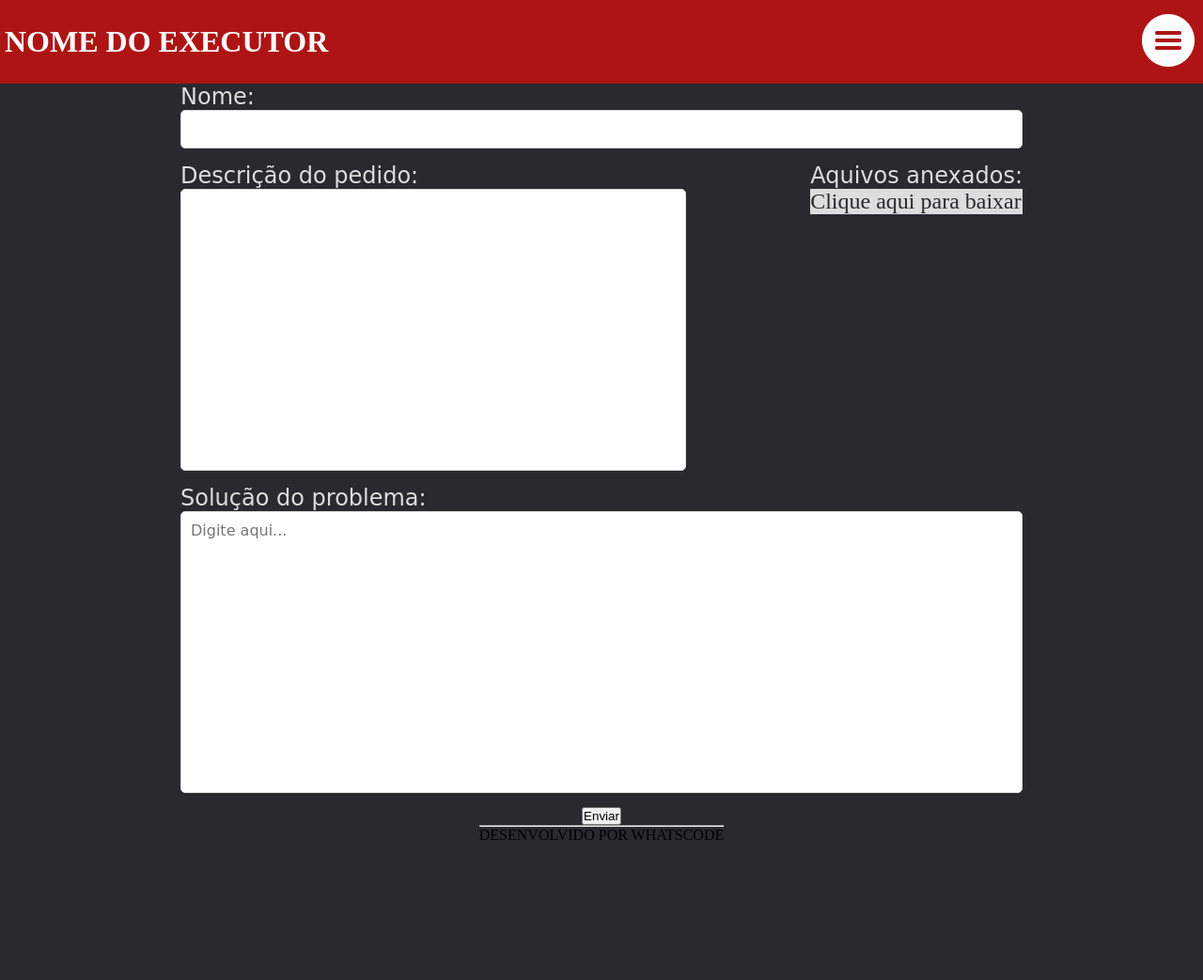
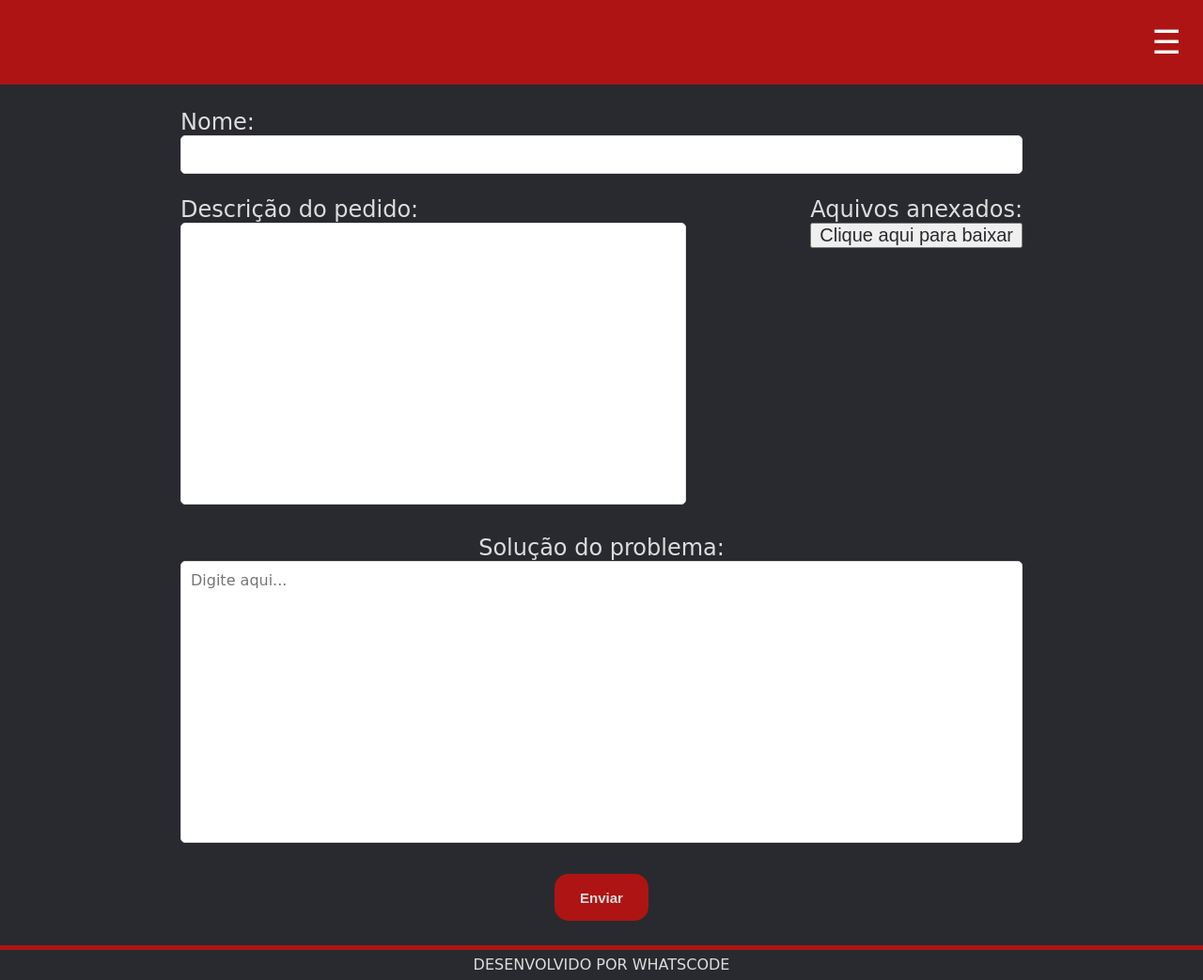
Before and after one commit to whatscodeg3/API-DSM-ServiceDesk, a Flask app: template src/templates/resposta-executor.html in a window 1280 px wide. Shown: the whole page at 94% size. Before the commit the page ends 894 px from the top, so only its background shows below. Run offline with Flask 2, Linux system fonts and the light colour scheme; the template is opened without the code that fills it, so the values that code supplies are empty; some web fonts are replaced.

Commit message:
Alinhei as divs do footer, fiz o css do footer e mudei o header

```diff
--- a/src/static/css/resposta-executor.css
+++ b/src/static/css/resposta-executor.css
@@ -12,62 +12,85 @@
     flex-direction: column;
     font-size:100%;
     background: #292A2F;
-    overflow: hidden
 }
 
-.topo{
-    display:flex;
-    flex-direction: row;
+header{
+    display: flex;
     align-items: center;
-    justify-content: space-between;
-    padding: 0px 5px;
+    justify-content: flex-end;
+    background-color: #ae1414;
     width: 100%;
-    height: 89px;
-    background: #AE1414;
+    height: 90px;
+    padding: 0% 1.8%;
+    font-family: 'coolvetica', cursive;
 }
 
-.topo-texto {
-    color: white
+/*NAV BAR */
+
+.sidenav {
+    height: 100%;
+    width: 0;
+    position: fixed;
+    z-index: 1;
+    top: 0;
+    right: 0;
+    background-color: #fff;
+    overflow-x: hidden;
+    transition: 0.5s;
+    padding-top: 60px;
   }
 
-.topo-botao{
-    position: relative;
-    display: inline-block;
+  .sidenav a {
+    padding: 8px 8px 8px 32px;
+    text-decoration: none;
+    font-size: 25px;
+    color: black;
+    display: block;
+    transition: 0.1s;
   }
 
-.topo-botao-menu{
-    background-color: transparent;
-    border: none;
-    cursor: pointer;
-}
-.topo-menu-expandido{
-    display: none;
-    position: absolute;
-    right: 0;
-    min-width: 160px;
-    z-index: 1;
-    border-radius: 5%;
-  }
-  .topo-menu-expandido a{
-    color: black;
-    padding: 12px 16px;
-    text-decoration: none;
-    display: block;
-    border-radius: 7%;
+  .sidenav a:hover {
+    color: #666666;
   }
 
-  .topo-menu-expandido a:hover {
-      background-color: #868686;
-  }
-  .topo-botao:hover .topo-menu-expandido {
-    display: block;
+  .sidenav .closebtn {
+    position: absolute;
+    top: 0;
+    right: 25px;
+    font-size: 36px;
+    margin-left: 50px;
   }
 
-  .topo-botao:hover .topo-menu-expandido {
-    background-color: #ffffff;
+  .icon_nav_style{
+      font-size: 35px;
+      cursor: pointer;
+      color: #fff;
+
   }
 
+  #hr_black{
+      color: black;
+  }
+
+
+  @media screen and (max-height: 450px) {
+    .sidenav {padding-top: 15px;}
+    .sidenav a {font-size: 18px;}
+  }
+
+  /* FIM DA NAVBAR*/
+
+
+
 .titulo {
+    font-size: 150%;
+    font-family: 'coolvetica', cursive;
+    color:#DDD
+}
+
+.titulo-solucao {
+    display: flex;
+    justify-content: center;
     font-size: 150%;
     font-family: 'coolvetica', cursive;
     color:#DDD
@@ -78,6 +101,7 @@
     align-items: center;
     justify-content: center;
     flex-direction: column;
+    padding-top: 2%;
     width: 70%;
 }
 
@@ -91,6 +115,8 @@
     display: flex;
     flex-direction: row;
     justify-content: space-between;
+    padding-top: 1%;
+    padding-bottom: 1%;
     gap: 8%;
     width: 100%;
 }
@@ -110,6 +136,8 @@
     display: flex;
     flex-direction: column;
     justify-content: center;
+    padding-top: 1%;
+    padding-bottom: 2%;
     width: 100%;
 }
 
@@ -149,3 +177,38 @@
     height: 300px;
     resize: none;
 }
+
+.botao {
+    background: #AE1414;
+    color: #DDD;
+    border-radius: 15px;
+    border: #AE1414;
+    height: 50px;
+    width: 100px;
+    font: bold 15px arial, sans-serif;
+    text-shadow: none;
+}
+
+.botao:hover {
+    background: #A01111;
+    cursor: pointer;
+}
+
+.footer {
+    width: 100%;
+    text-align: center;
+    padding-top: 2%;
+}
+
+.linha-footer {
+    background-color: #AE1414;
+    border: none;
+    height: 0.4vw;
+}
+
+.footer-titulo {
+    color: #DDD;
+    font-family: 'coolvetica', cursive;
+    padding-top: 0.5%;
+    padding-bottom: 0.5%;
+}
--- a/src/templates/resposta-executor.html
+++ b/src/templates/resposta-executor.html
@@ -9,15 +9,34 @@
 </head>
 <body>
     <!--Cabecalho-->
-    <header class="topo">
-        <h1 class="topo-texto">NOME DO EXECUTOR</h1>
-    <div class="topo-botao">
-        <button class="topo-botao-menu"><img src="../static/img/icone-menu.png" alt="botao menu"></button>
-        <div class="topo-menu-expandido ">
-            <a href="#">Link 1</a>
-            <a href="#">Link 2</a>
+    <header>
+        <div>
+            <div id="mySidenav" class="sidenav">
+                <a href="javascript:void(0)" class="closebtn" onclick="closeNav()">&times;</a>
+                <hr id="hr_black">
+                <a href="#">Home</a>
+                <hr id="hr_black">
+                <a href="#">Nova Solicitação</a>
+                <hr id="hr_black">
+                <a href="#">Histórico</a>
+                <hr id="hr_black">
+                <a href="#">Sair</a>
+                <hr id="hr_black">
+              </div>
         </div>
-    </div>
+
+            <span class="icon_nav_style" onclick="openNav()">&#9776;</span>
+
+            <script>
+                function openNav() {
+                document.getElementById("mySidenav").style.width = "250px";
+                }
+
+                function closeNav() {
+                document.getElementById("mySidenav").style.width = "0";
+                }
+            </script>
+
     </header>
 
     <!--Principal-->
@@ -35,12 +54,12 @@
 
             <div class="desc-anexo">
                 <p class="titulo">Aquivos anexados:</p>
-                <a href="url" download="nome-arquivo" style="background-color: #DDD; color: #292A2F; font-size: 150%;">Clique aqui para baixar</a>
+                <button><a href="url" download="nome-arquivo" style="color: #292A2F; font-size: 150%;">Clique aqui para baixar</a></button>
             </div>
         </section>
 
         <section class="solucao-principal">
-            <p class="titulo">Solução do problema:</p>
+            <p class="titulo-solucao">Solução do problema:</p>
             <textarea class="caixa-texto-solucao" placeholder="Digite aqui..."></textarea>
         </section>
 
@@ -49,7 +68,7 @@
 
     <footer class="footer">
         <hr class="linha-footer">
-        <p>DESENVOLVIDO POR WHATSCODE</p>
+        <p class="footer-titulo">DESENVOLVIDO POR WHATSCODE</p>
     </footer>
 </body>
 </html>
```
Lines whose indentation alone changed are shown as unchanged.
